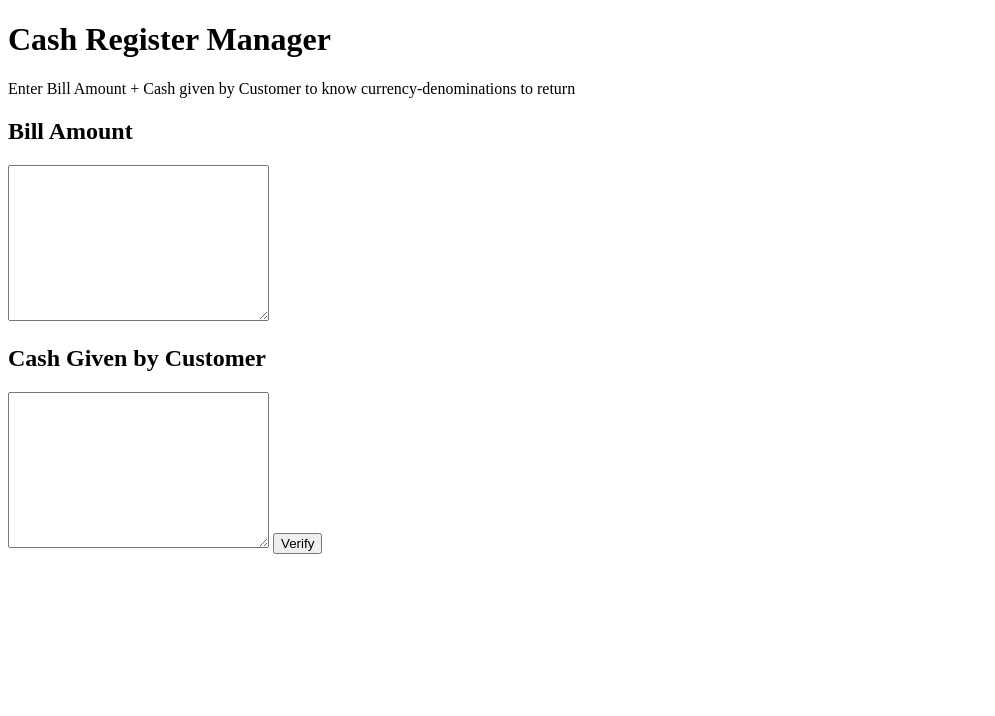
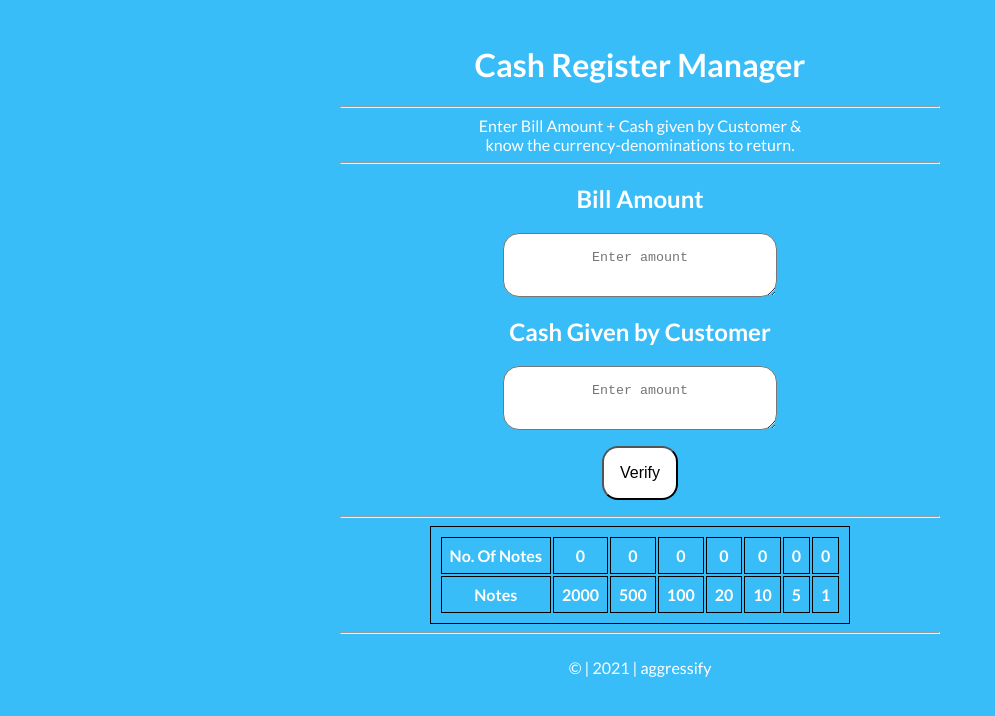
Before and after one commit to MohitBehl/Cash-Register-App, a plain HTML site: page index.html in a window 1280 px wide. Shown: the whole page, without its empty margins (0-995 px from the left). Drawn offline with Linux system fonts and the light colour scheme.

Commit message:
app complete

```diff
--- a/index.html
+++ b/index.html
@@ -8,17 +8,31 @@
     <link rel="stylesheet" href="./lib/style.css" />
   </head>
   <body>
-    <h1>Cash Register Manager</h1>
-    <p>
-      Enter Bill Amount + Cash given by Customer to know currency-denominations
-      to return
+    <div class="container container-centre">
+      <h1 class="heading">Cash Register Manager</h1>
+      <hr />
+      <p class="info">
+        Enter Bill Amount + Cash given by Customer & know the
+        currency-denominations to return.
       </p>
-    <h2>Bill Amount</h2>
-    <textarea name="" id="inpBillAmount" cols="30" rows="10"></textarea>
-    <h2>Cash Given by Customer</h2>
-    <textarea name="" id="cashGivenByCustomer" cols="30" rows="10"></textarea>
-    <button id="submitBtn">Verify</button>
-    <table id="currencyTable">
+      <hr />
+      <h2 class="heading">Bill Amount</h2>
+      <textarea
+        placeholder="Enter amount"
+        class="input block container container-centre"
+        id="inpBillAmount"
+      ></textarea>
+      <h2 class="heading">Cash Given by Customer</h2>
+      <textarea
+        placeholder="Enter amount"
+        class="input block container container-centre"
+        id="cashGivenByCustomer"
+      ></textarea>
+      <button class="btnSubmit block container container-centre" id="submitBtn">
+        Verify
+      </button>
+      <hr />
+      <table id="currencyTable" class="container-centre">
         <tr>
           <td>No. Of Notes</td>
           <td class="notes">0</td>
@@ -40,6 +54,16 @@
           <td>1</td>
         </tr>
       </table>
+      <hr />
+      <footer class="footerStyle">
+        <ul class="container container-centre">
+          <li>
+            <div>&copy; | 2021 | aggressify</div>
+          </li>
+          <li></li>
+        </ul>
+      </footer>
+    </div>
     <script src="./lib/app.js"></script>
   </body>
 </html>
--- a/lib/app.js
+++ b/lib/app.js
@@ -34,7 +34,7 @@ function printTable(cash, bill) {
         diff = diff % currency[i];
         i++;
     })
-    currencyTable.style.display = "contents";
+
 }
 function eventHandler() {
   var cash = cashGivenByCustomer.value;
--- a/lib/style.css
+++ b/lib/style.css
@@ -1,4 +1,77 @@
+@import url("https://fonts.googleapis.com/css2?family=Lato:ital,wght@0,400;0,700;1,900&display=swap");
+body {
+  font-family: "Lato", sans-serif;
+  background-color: #38bdf8;
+  color: white;
+}
+.container {
+  padding: 1rem;
+}
+.container-centre {
+  max-width: 600px;
+  margin: auto;
+}
+.block {
+  display: block;
+}
+.heading {
+  text-align: center;
+}
+.info{
+    width: 60%;
+    margin: auto;
+    text-align: center;
+
+}
+.input {
+  width: 40%;
+  border-radius: 1rem;
+  margin-top: 1rem;
+  margin-bottom: 1rem;
+  text-align: center;
+}
+.btnSubmit {
+  border-radius: 1rem;
+  background-color: white;
+  cursor: pointer;
+  margin-top: 1rem;
+  margin-bottom: 1rem;
+  font-size: 1rem;
+}
+#output {
+  width: 90%;
+  height: fit-content;
+  border: none;
+  text-align: center;
+  font-size: 2rem;
+  resize: none;
+  background-color: transparent;
+  color: white;
+}
+.footerStyle {
+  text-align: center;
+}
+.footerStyle ul {
+  list-style-type: none;
+  margin: auto;
+}
+.footerImage {
+  display: inline;
+  size: 1%;
+}
+.currencyTable{
+    text-align: center;
+    margin: auto;
+}
 #currencyTable{
-    border: 0.3rem solid black;
-    display: none;
+
+    text-align: center;
+    border-collapse: separate;
 }
+table, td, th {
+    border: 1px solid black;
+    padding: 0.5rem;
+}
+td{
+    font-weight: bold;
+}
```
Lines whose indentation alone changed are shown as unchanged.
